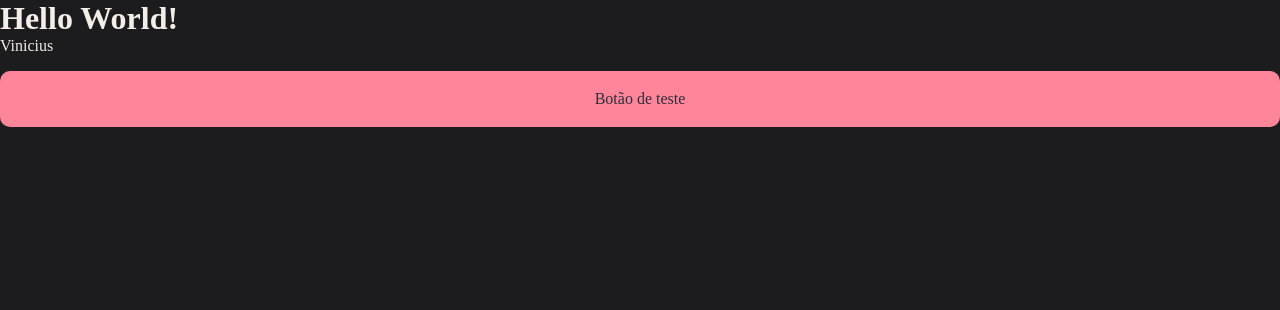
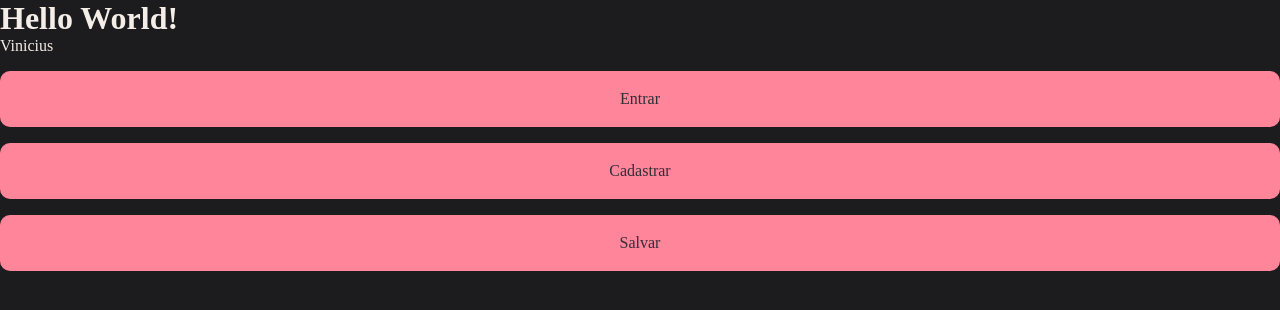
Before and after one commit to ViniciusPilati33333/Stage09-desafioRocketMovies, a React app in the folder rocketmovies/: page / in a window 1280 px wide. Shown: the top 310 px of the page. Built offline with nearby package versions, Linux system fonts and the light colour scheme; the HTML template or start-up script is replaced by a standard one.

Commit message:
button changes

```diff
--- a/rocketmovies/src/components/Button/index.jsx
+++ b/rocketmovies/src/components/Button/index.jsx
@@ -1,9 +1,14 @@
 import { Container } from './styles';
 
-export function Button() {
+export function Button({ title, loading = false, ...rest }) {
+
     return (
-        <Container type="button">
-            Botão de teste
+        <Container
+        type="button"
+        disabled={loading}
+        {...rest}
+        >
+           {loading ? 'Carregando...' : title}
         </Container>
     );
 }
--- a/rocketmovies/src/components/Button/styles.js
+++ b/rocketmovies/src/components/Button/styles.js
@@ -1,7 +1,7 @@
 import styled from "styled-components";
 
 export const Container = styled.button`
-    width: 100%;
+    width: 100%; // 340px
     height: 56px;
 
     background-color: ${({ theme }) => theme.COLORS.PINK};
--- a/rocketmovies/src/pages/Details/index.jsx
+++ b/rocketmovies/src/pages/Details/index.jsx
@@ -6,7 +6,12 @@ export function Details() {
         <Container>
             <h1>Hello World!</h1>
             <span>Vinicius</span>
-            <Button />
+
+
+            <Button title="Entrar"/>
+            <Button title="Cadastrar"/>
+            <Button title="Salvar"/>
+
         </Container>
     )
 }
```
Also changed, not shown: rocketmovies/.eslintrc.cjs (deleted).
